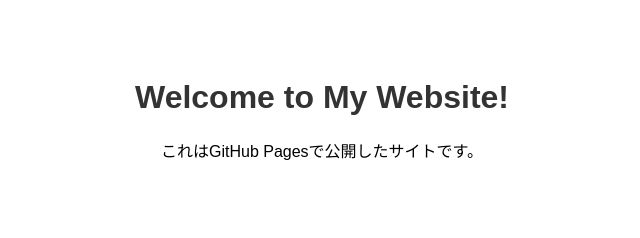
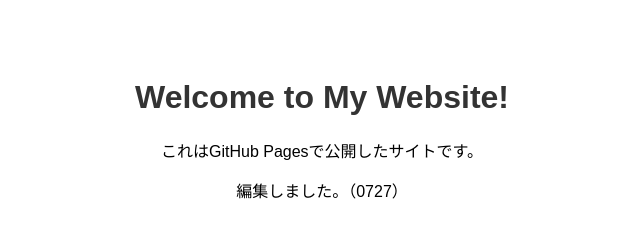
Before and after one commit to 4yutaya/my1stWeb, a plain HTML site: page index.html in a window 1280 px wide. Shown: the whole page, without its empty margins (318-958 px from the left). Drawn offline with Linux system fonts and the light colour scheme.

Commit message:
index.html を修正

```diff
--- a/index.html
+++ b/index.html
@@ -12,5 +12,6 @@
 <body>
     <h1>Welcome to My Website!</h1>
     <p>これはGitHub Pagesで公開したサイトです。</p>
+    <p>編集しました。（0727）</p>
 </body>
 </html>
```
